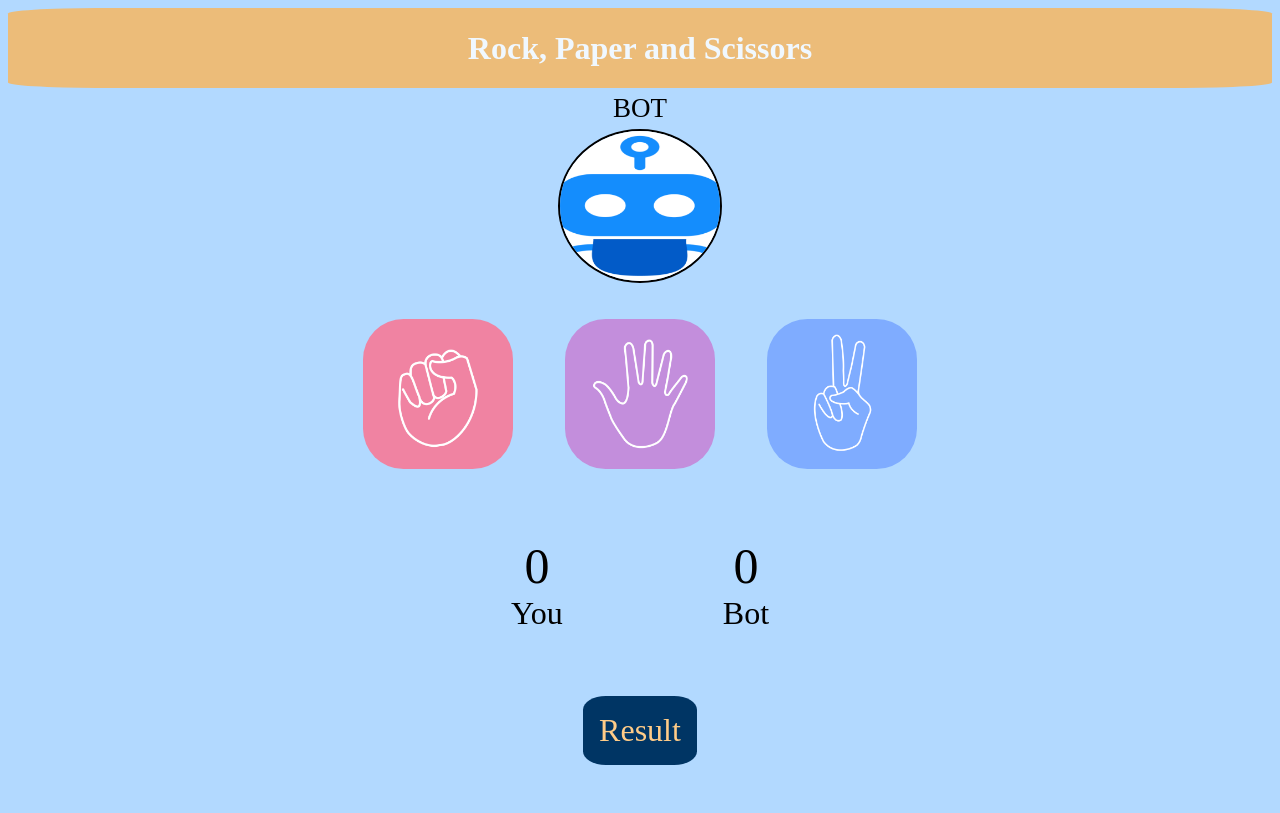
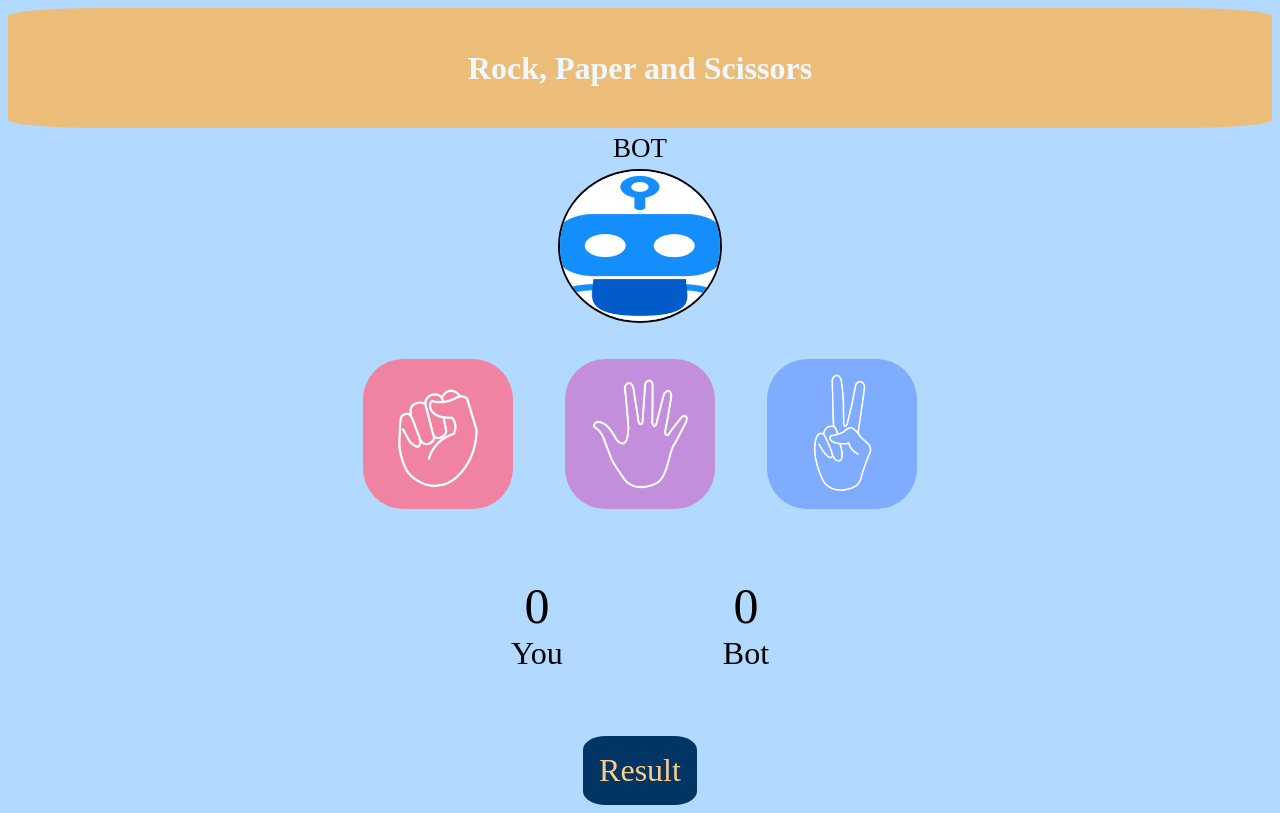
Before and after one commit to Prodipsen27/stone-paper-scissors, a plain HTML site: page index.html in a window 1280 px wide. Drawn offline with Linux system fonts and the light colour scheme.

Commit message:
Update style.css

```diff
--- a/style.css
+++ b/style.css
@@ -12,7 +12,7 @@ body{
 h1{
     background-color: rgba(255, 179, 80, 0.76);
     color: aliceblue;
-    height: 5rem;
+    padding: 20px;
     line-height: 5rem;
     border-radius: 7%;
 }
```
